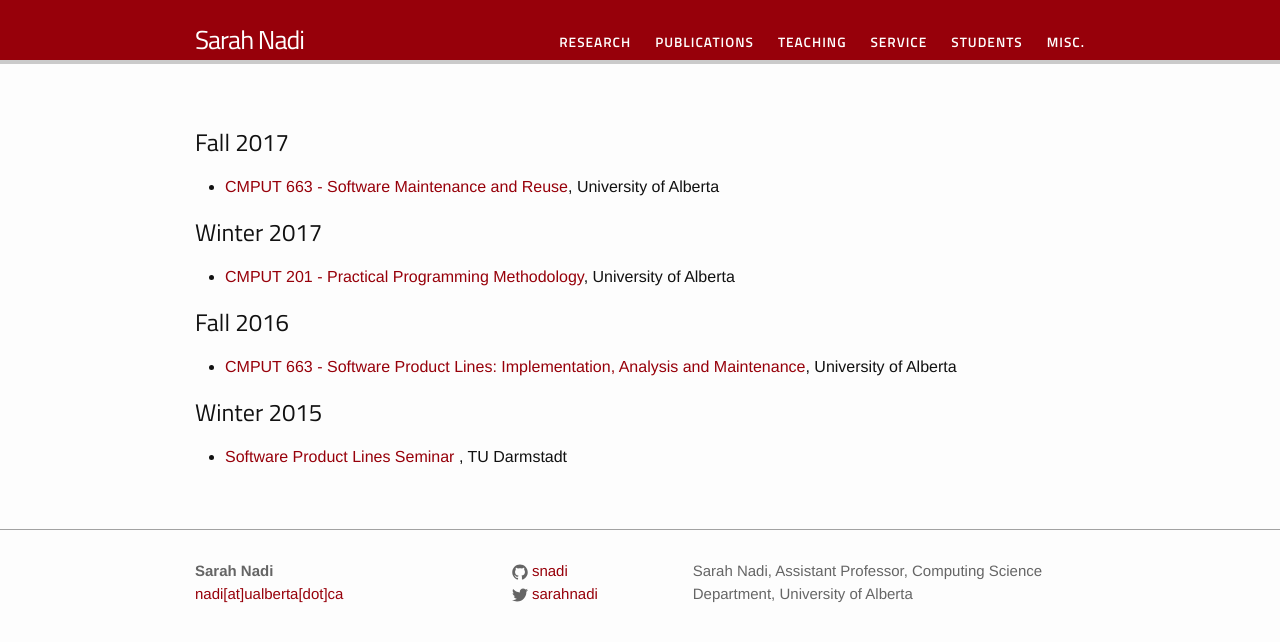
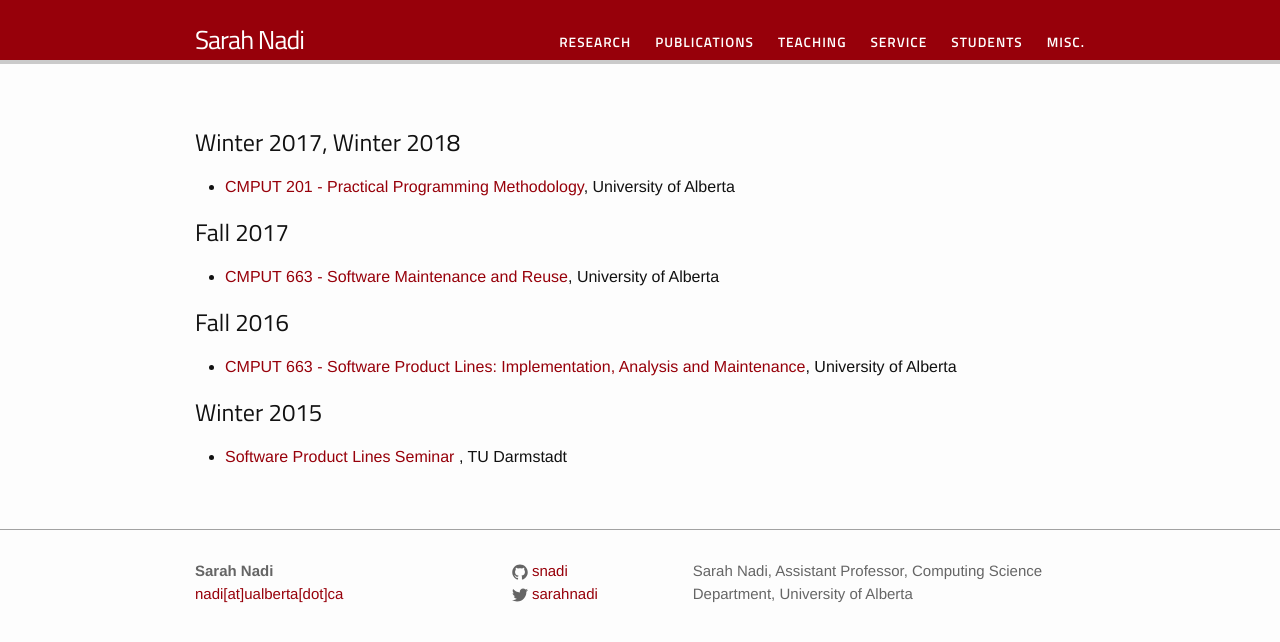
Before and after one commit to snadi/snadi.github.io, a Jekyll site: the page built from pages/teaching.md, in a window 1280 px wide. Shown: the top 642 px of the page. Built offline with Jekyll 4.4.1, drawn with Linux system fonts in a browser that asks for light colours; our own code applies the rules of GitHub Pages for plain Markdown files.

Commit message:
Add winter 2018 teaching

```diff
--- a/pages/teaching.md
+++ b/pages/teaching.md
@@ -3,13 +3,12 @@ layout: page
 permalink: /teaching/
 group: teaching
 ---
+## Winter 2017, Winter 2018
+
+* [CMPUT 201 - Practical Programming Methodology](https://www.ualberta.ca/computing-science/undergraduate-studies/course-directory/courses/practical-programming-methodology), University of Alberta
 
 ## Fall 2017
 * [CMPUT 663 - Software Maintenance and Reuse](cmput663-f17.md), University of Alberta
-
-## Winter 2017
-
-* [CMPUT 201 - Practical Programming Methodology](https://www.ualberta.ca/computing-science/undergraduate-studies/course-directory/courses/practical-programming-methodology), University of Alberta
 
 ## Fall 2016
 
```
